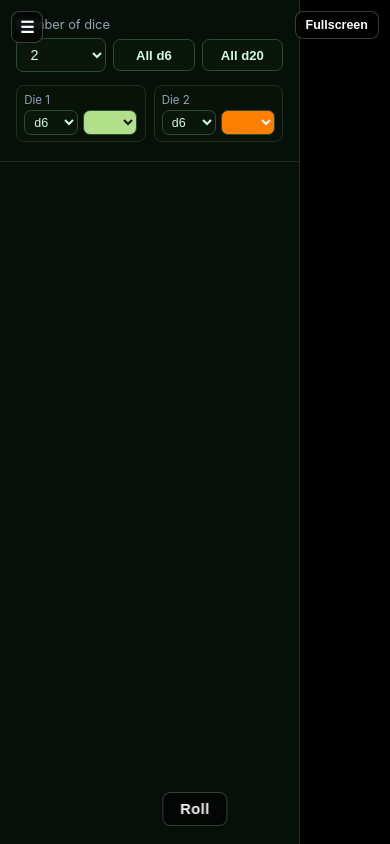
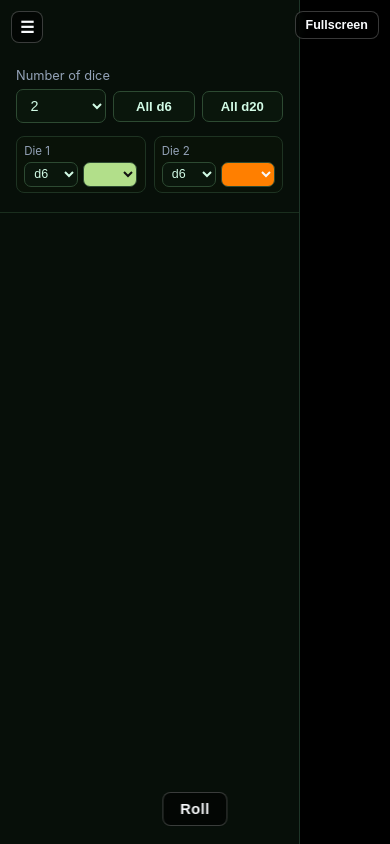
Before and after one commit to magicsgram/WebD20, a website built with Vite: page index.html in a window 390 px wide. Built offline with nearby package versions, Linux system fonts and the light colour scheme.

Commit message:
Update panel blade width variable and adjust layout for responsiveness

```diff
--- a/src/style.css
+++ b/src/style.css
@@ -3,6 +3,7 @@
   font-family: Inter, system-ui, -apple-system, Segoe UI, Roboto, sans-serif;
   line-height: 1.4;
   color: #e8ecf1;
+  --panel-blade-width: 300px;
 }
 
 * { box-sizing: border-box; margin: 0; padding: 0; }
@@ -58,7 +59,7 @@ body {
 }
 
 .canvas-menu-btn {
-  position: absolute;
+  position: fixed;
   top: 0.7rem;
   left: 0.7rem;
   width: 2rem;
@@ -126,12 +127,13 @@ body {
   position: absolute;
   top: 0;
   left: 0;
-  width: 300px;
+  width: var(--panel-blade-width);
   height: 100%;
   z-index: 20;
   display: flex;
   flex-direction: column;
   gap: 0;
+  padding-top: 3.2rem;
   overflow-y: auto;
   border-right: 1px solid #1e3528;
   background: rgba(8, 16, 10, 0.94);
@@ -287,8 +289,11 @@ select:focus {
 
 /* ── Narrow screens ─────────────────────────────────────────────────────── */
 @media (max-width: 720px) {
+  :root {
+    --panel-blade-width: min(300px, 85vw);
+  }
+
   .side-panel {
-    width: min(300px, 85vw);
     -webkit-overflow-scrolling: touch;
   }
 }
```
